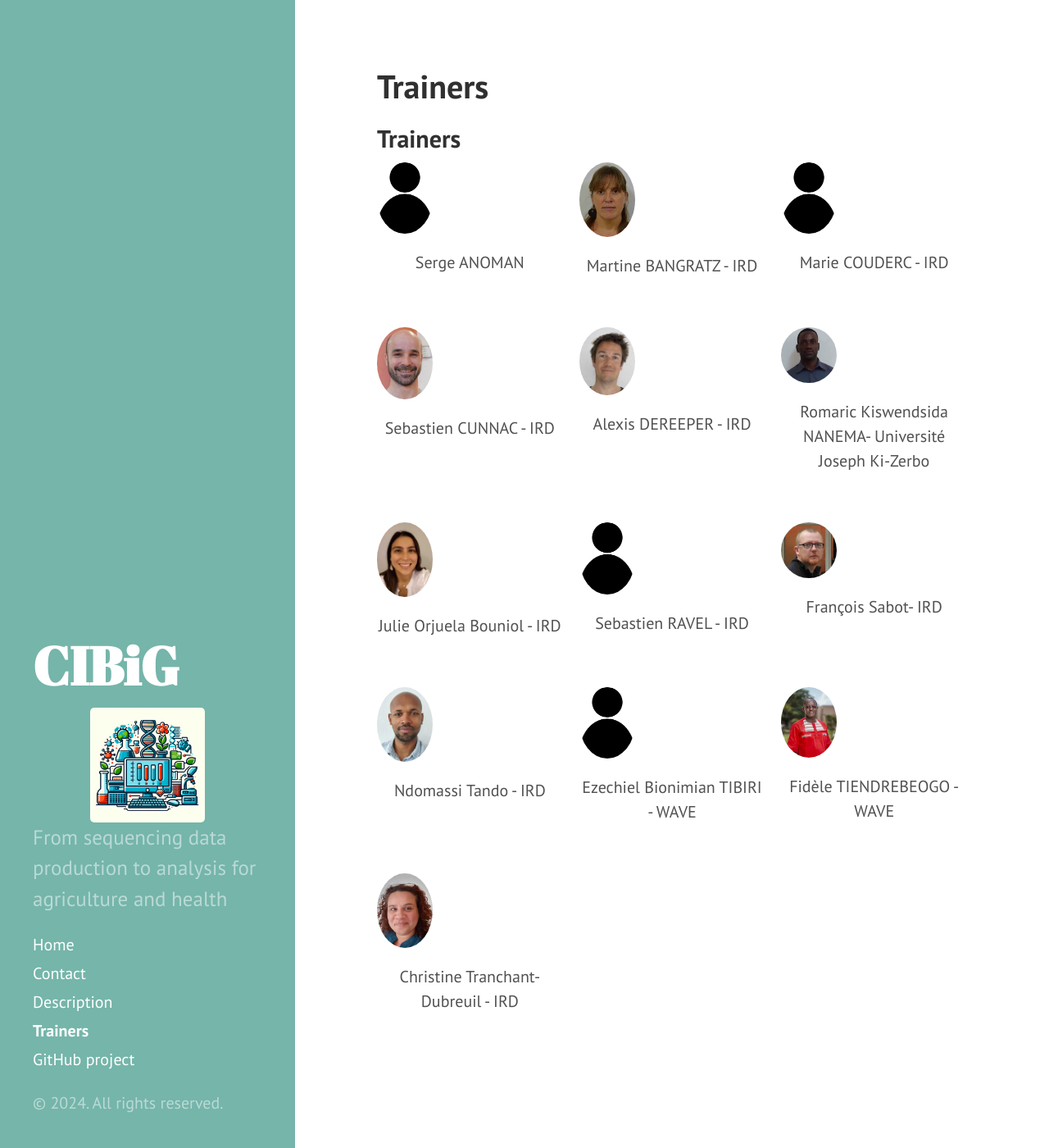
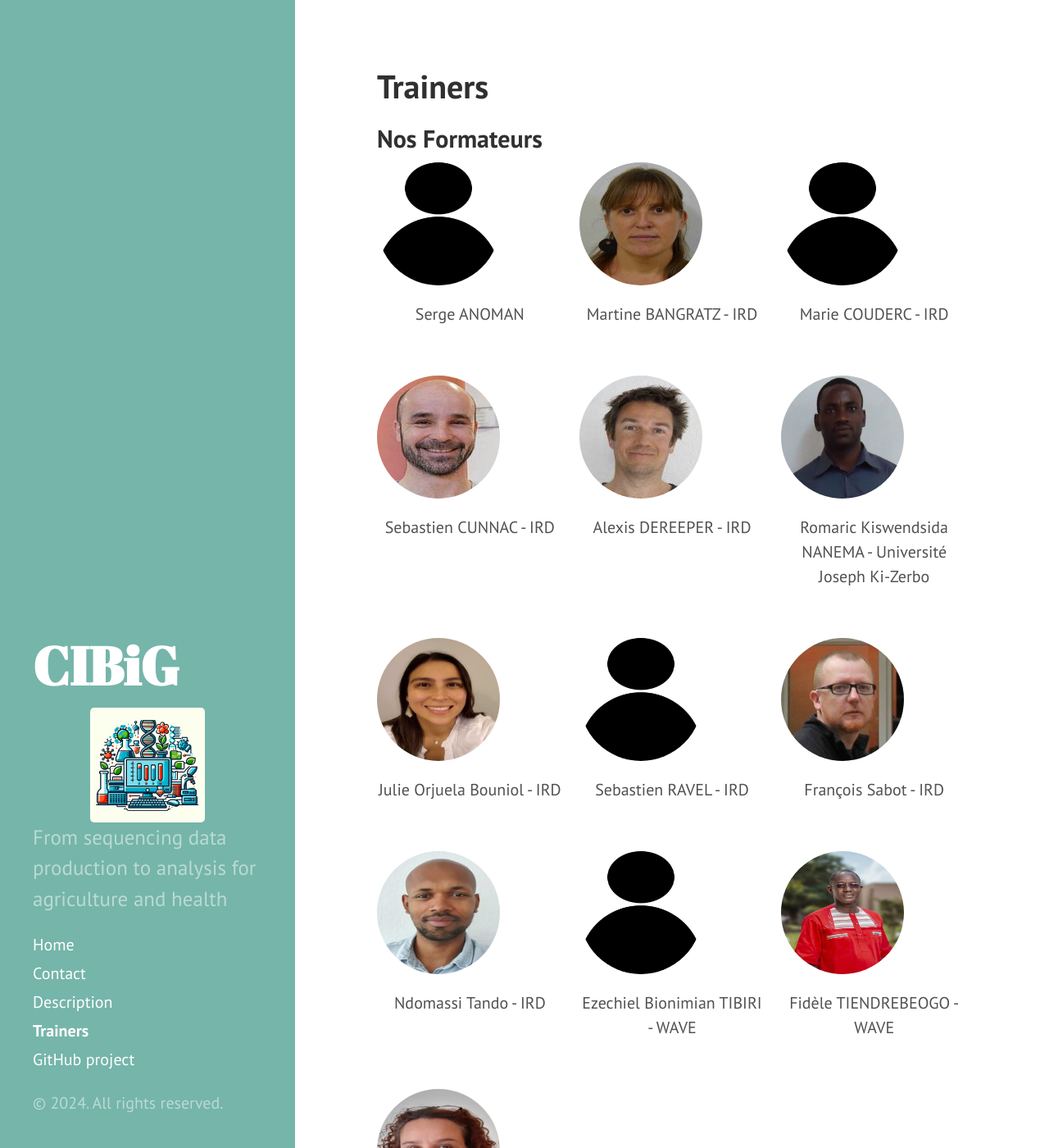
Before and after one commit to CIBiG-Course/CIBiG-course.github.io, a Jekyll site: the page built from docs/trainers.md, in a window 1280 px wide and 1400 px high. Shown: the whole window at 82% size. Built offline with Jekyll 4.4.1, drawn with Linux system fonts in a browser that asks for light colours.

Commit message:
Update trainer page

```diff
--- a/docs/trainers.md
+++ b/docs/trainers.md
@@ -3,84 +3,80 @@ layout: page
 title: Trainers
 ---
 
-## Trainers
+## Nos Formateurs
 
 <div style="display: flex; flex-wrap: wrap; gap: 20px; justify-content: space-between;">
 
   <div style="flex: 1 1 calc(33.333% - 20px); text-align: center; margin-bottom: 20px;">
-    <img src="public/trainer_anonym.jpeg"  style="width: 30%; border-radius: 60%;">
+    <img src="public/trainer_anonym.jpeg" style="width: 150px; height: 150px; border-radius: 50%;">
     <p>Serge ANOMAN</p>
   </div>
 
-  <div style="flex: 1 1 calc(33.333% - 20px); text-align: center; margin-bottom: 20px;">   <img src="public/trainer_martine_bangratz.jpeg" alt="Formateur 2" style="width: 30%; border-radius: 50%;">
+  <div style="flex: 1 1 calc(33.333% - 20px); text-align: center; margin-bottom: 20px;">
+    <img src="public/trainer_martine_bangratz.jpeg" style="width: 150px; height: 150px; border-radius: 50%;">
     <p>Martine BANGRATZ - IRD</p>
   </div>
 
-
-<div style="flex: 1 1 calc(33.333% - 20px); text-align: center; margin-bottom: 20px;">
-    <img src="public/trainer_anonym.jpeg" alt="Formateur 2" style="width: 30%; border-radius: 50%;">
+  <div style="flex: 1 1 calc(33.333% - 20px); text-align: center; margin-bottom: 20px;">
+    <img src="public/trainer_anonym.jpeg" style="width: 150px; height: 150px; border-radius: 50%;">
     <p>Marie COUDERC - IRD</p>
   </div>
 
-<div style="flex: 1 1 calc(33.333% - 20px); text-align: center; margin-bottom: 20px;">
-    <img src="public/trainer_sebastien_cunnac.jpeg" alt="Formateur 2" style="width: 30%; border-radius: 50%;">
+  <div style="flex: 1 1 calc(33.333% - 20px); text-align: center; margin-bottom: 20px;">
+    <img src="public/trainer_sebastien_cunnac.jpeg" style="width: 150px; height: 150px; border-radius: 50%;">
     <p>Sebastien CUNNAC - IRD</p>
   </div>
 
-
- <div style="flex: 1 1 calc(33.333% - 20px); text-align: center; margin-bottom: 20px;">
-    <img src="public/trainer_alexis_dereeper.jpeg" alt="Formateur 2" style="width: 30%; border-radius: 50%;">
+  <div style="flex: 1 1 calc(33.333% - 20px); text-align: center; margin-bottom: 20px;">
+    <img src="public/trainer_alexis_dereeper.jpeg" style="width: 150px; height: 150px; border-radius: 50%;">
     <p>Alexis DEREEPER - IRD</p>
   </div>
 
-
- <div style="flex: 1 1 calc(33.333% - 20px); text-align: center; margin-bottom: 20px;">
-    <img src="public/trainer_romaric.jpeg"  style="width: 30%; border-radius: 60%;">
-    <p> Romaric Kiswendsida NANEMA- Université Joseph Ki-Zerbo</p>
+  <div style="flex: 1 1 calc(33.333% - 20px); text-align: center; margin-bottom: 20px;">
+    <img src="public/trainer_romaric.jpeg" style="width: 150px; height: 150px; border-radius: 50%;">
+    <p>Romaric Kiswendsida NANEMA - Université Joseph Ki-Zerbo</p>
   </div>
 
- <div style="flex: 1 1 calc(33.333% - 20px); text-align: center; margin-bottom: 20px;">
-    <img src="public/trainer_julie_orjuela.jpg"  style="width: 30%; border-radius: 60%;">
+  <div style="flex: 1 1 calc(33.333% - 20px); text-align: center; margin-bottom: 20px;">
+    <img src="public/trainer_julie_orjuela.jpg" style="width: 150px; height: 150px; border-radius: 50%;">
     <p>Julie Orjuela Bouniol - IRD</p>
   </div>
 
-<div style="flex: 1 1 calc(33.333% - 20px); text-align: center; margin-bottom: 20px;">
-    <img src="public/trainer_anonym.jpeg" alt="Formateur 2" style="width: 30%; border-radius: 50%;">
+  <div style="flex: 1 1 calc(33.333% - 20px); text-align: center; margin-bottom: 20px;">
+    <img src="public/trainer_anonym.jpeg" style="width: 150px; height: 150px; border-radius: 50%;">
     <p>Sebastien RAVEL - IRD</p>
   </div>
 
- <div style="flex: 1 1 calc(33.333% - 20px); text-align: center; margin-bottom: 20px;">
-    <img src="public/trainer_francois_sabot.jpeg"  style="width: 30%; border-radius: 60%;">
-    <p>François Sabot- IRD</p>
+  <div style="flex: 1 1 calc(33.333% - 20px); text-align: center; margin-bottom: 20px;">
+    <img src="public/trainer_francois_sabot.jpeg" style="width: 150px; height: 150px; border-radius: 50%;">
+    <p>François Sabot - IRD</p>
   </div>
 
- <div style="flex: 1 1 calc(33.333% - 20px); text-align: center; margin-bottom: 20px;">
-    <img src="public/trainer_ndomassi_tando.jpg"  style="width: 30%; border-radius: 60%;">
+  <div style="flex: 1 1 calc(33.333% - 20px); text-align: center; margin-bottom: 20px;">
+    <img src="public/trainer_ndomassi_tando.jpg" style="width: 150px; height: 150px; border-radius: 50%;">
     <p>Ndomassi Tando - IRD</p>
   </div>
 
-<div style="flex: 1 1 calc(33.333% - 20px); text-align: center; margin-bottom: 20px;">
-    <img src="public/trainer_anonym.jpeg" alt="Formateur 2" style="width: 30%; border-radius: 50%;">
-    <p> Ezechiel Bionimian TIBIRI - WAVE</p>
+  <div style="flex: 1 1 calc(33.333% - 20px); text-align: center; margin-bottom: 20px;">
+    <img src="public/trainer_anonym.jpeg" style="width: 150px; height: 150px; border-radius: 50%;">
+    <p>Ezechiel Bionimian TIBIRI - WAVE</p>
   </div>
 
-<div style="flex: 1 1 calc(33.333% - 20px); text-align: center; margin-bottom: 20px;">
-    <img src="public/trainer_fidele.jpeg" alt="Formateur 2" style="width: 30%; border-radius: 50%;">
-    <p> Fidèle TIENDREBEOGO - WAVE</p>
+  <div style="flex: 1 1 calc(33.333% - 20px); text-align: center; margin-bottom: 20px;">
+    <img src="public/trainer_fidele.jpeg" style="width: 150px; height: 150px; border-radius: 50%;">
+    <p>Fidèle TIENDREBEOGO - WAVE</p>
   </div>
 
-
- <div style="flex: 1 1 calc(33.333% - 20px); text-align: center; margin-bottom: 20px;">
-    <img src="public/trainer_christine_tranchant.jpeg"  style="width: 30%; border-radius: 60%;">
+  <div style="flex: 1 1 calc(33.333% - 20px); text-align: center; margin-bottom: 20px;">
+    <img src="public/trainer_christine_tranchant.jpeg" style="width: 150px; height: 150px; border-radius: 50%;">
     <p>Christine Tranchant-Dubreuil - IRD</p>
   </div>
 
-<div style="flex: 1 1 calc(33.333% - 20px); text-align: center; margin-bottom: 20px;">
-    <p></p>
-</div>
+  <!-- Ajout d'un div vide pour équilibrer la dernière ligne -->
+  <div style="flex: 1 1 calc(33.333% - 20px); text-align: center; margin-bottom: 20px;">
+  </div>
 
-<div style="flex: 1 1 calc(33.333% - 20px); text-align: center; margin-bottom: 20px;">
-    <p></p>
+  <div style="flex: 1 1 calc(33.333% - 20px); text-align: center; margin-bottom: 20px;">
   </div>
 
 </div>
```
